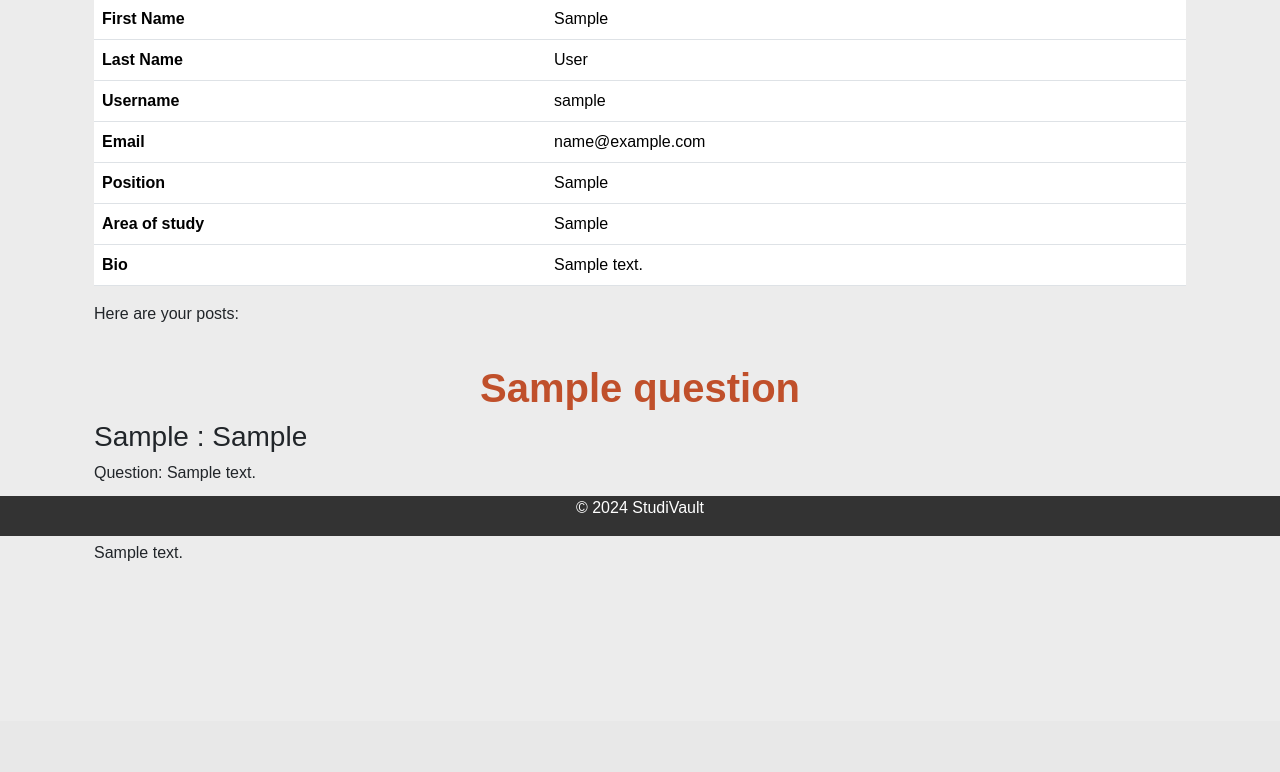
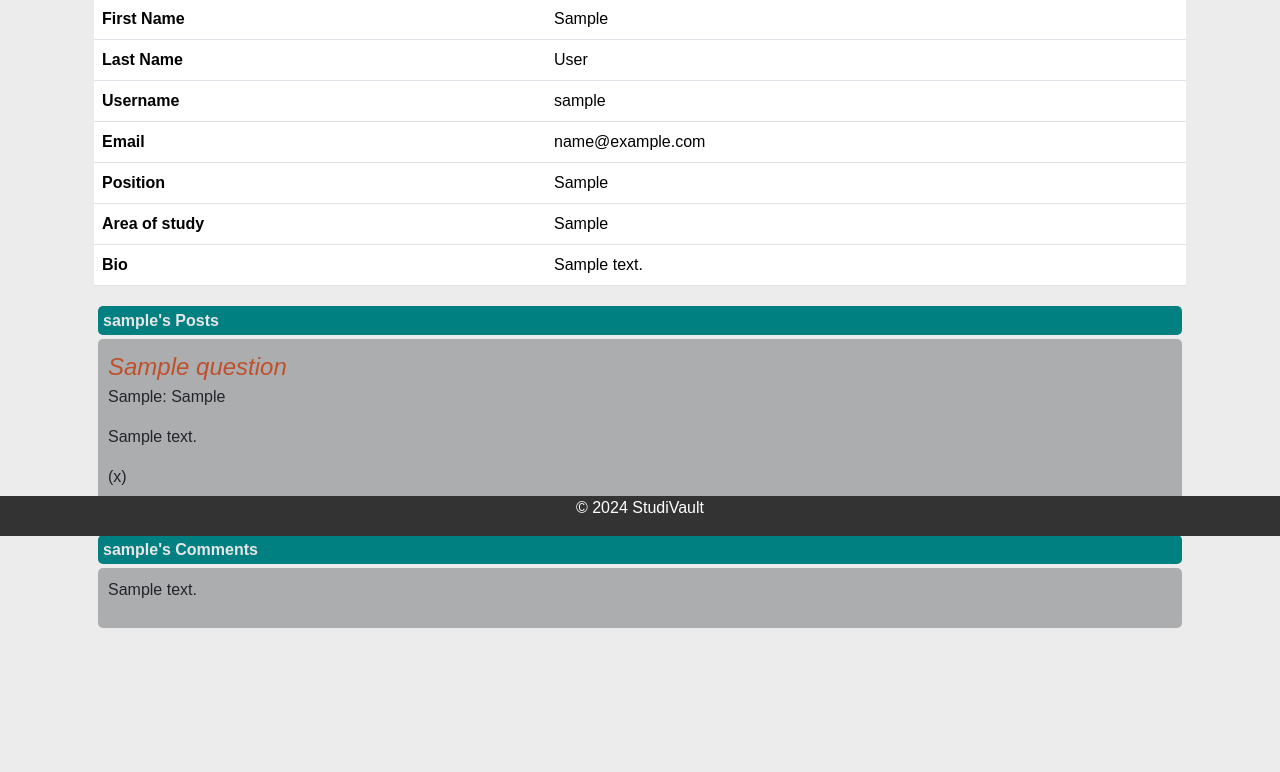
Before and after one commit to Tay0710/CITS3403_Project, a Flask app: a page that uses app/templates/profile.html in a window 1280 px wide. Shown: the part 264-1036 px from the top of the page. Before the commit the page ends 825 px from the top, so only its background shows below. Run offline with Flask 3, Linux system fonts and the light colour scheme; a user stored in the database is signed in; tables that the repository leaves empty hold one stand-in row (values such as "Sample post").

Commit message:
Format posts and comments on profile page

```diff
--- a/app/static/main.css
+++ b/app/static/main.css
@@ -30,6 +30,8 @@ a{
   text-decoration: none;
 }
 
+/* Post display */
+
 .subForum{
   margin-top:20px;
 }
@@ -58,7 +60,7 @@ a{
   */
 }
 
-.subForumColumn{
+.post {
   padding: 10px;
   margin: 4px;
   border-radius: 5px;
--- a/app/templates/forum.html
+++ b/app/templates/forum.html
@@ -52,7 +52,7 @@
 
       <div class="subForumRow" data-topic="{{ post.topic }}" data-subtopic="{{ post.subtopic }}">
 
-        <div class="subForumDescription subForumColumn">
+        <div class="post">
           <a class='post_title' href="{{ url_for('viewpost', post_id=post.post_id) }}" class="boldInfoLink">{{ post.title }}</a>
           <p>by <a href="{{ url_for('profile', username=post.author.username)  }}" class="boldInfoLink"> {{post.author.username}}</a>
             ({{ post.timestamp }})
--- a/app/templates/profile.html
+++ b/app/templates/profile.html
@@ -42,40 +42,34 @@
         </tr>
     </table>
 
-    <p>Here are your posts:</p>
-
-    <div class="post-container">
-
-        {% for post in posts %}
-
-            <h1>{{ post.title }}</h1>
-            <div class="post-info">
-                <h3>{{ post.topic }} : {{ post.subtopic }}</h3>
-            </div>
-            <p><span class="bolded">Question: </span>{{ post.description }}</p>
-
-        {% endfor %}
-
+    <div class="subForum">
+        <div class="subForumTitle">
+            <h2>{{ user.username }}'s Posts</h2>
+        </div>
     </div>
 
+    {% for post in posts %}
 
-    <p>Here are your comments:</p>
-
-    <div class="comments-container">
-        {% for comment in comments %}
-            <div class="comment">
-                <p>{{ comment.comment_text }}</p>
-            </div>
-        {% endfor %}
+    <div class="post">
+        <a class='post_title' href="{{ url_for('viewpost', post_id=post.post_id) }}" class="boldInfoLink">{{ post.title }}</a>
+        <p>{{ post.topic }}: {{ post.subtopic }}</p>
+        <p>{{ post.description }}</p>
+        <p>({{ post.timestamp }})</p>
     </div>
 
+    {% endfor %}
 
+    <div class="subForum">
+        <div class="subForumTitle">
+            <h2>{{ user.username }}'s Comments</h2>
+        </div>
+    </div>
 
-</div>
-
-
-
-
+    {% for comment in comments %}
+        <div class="post">
+            <p>{{ comment.comment_text }}</p>
+        </div>
+    {% endfor %}
 
 </div>
 
```
Also changed, not shown: app/static/forum.css (line endings or trailing spaces), app/static/post.css (indentation only).
